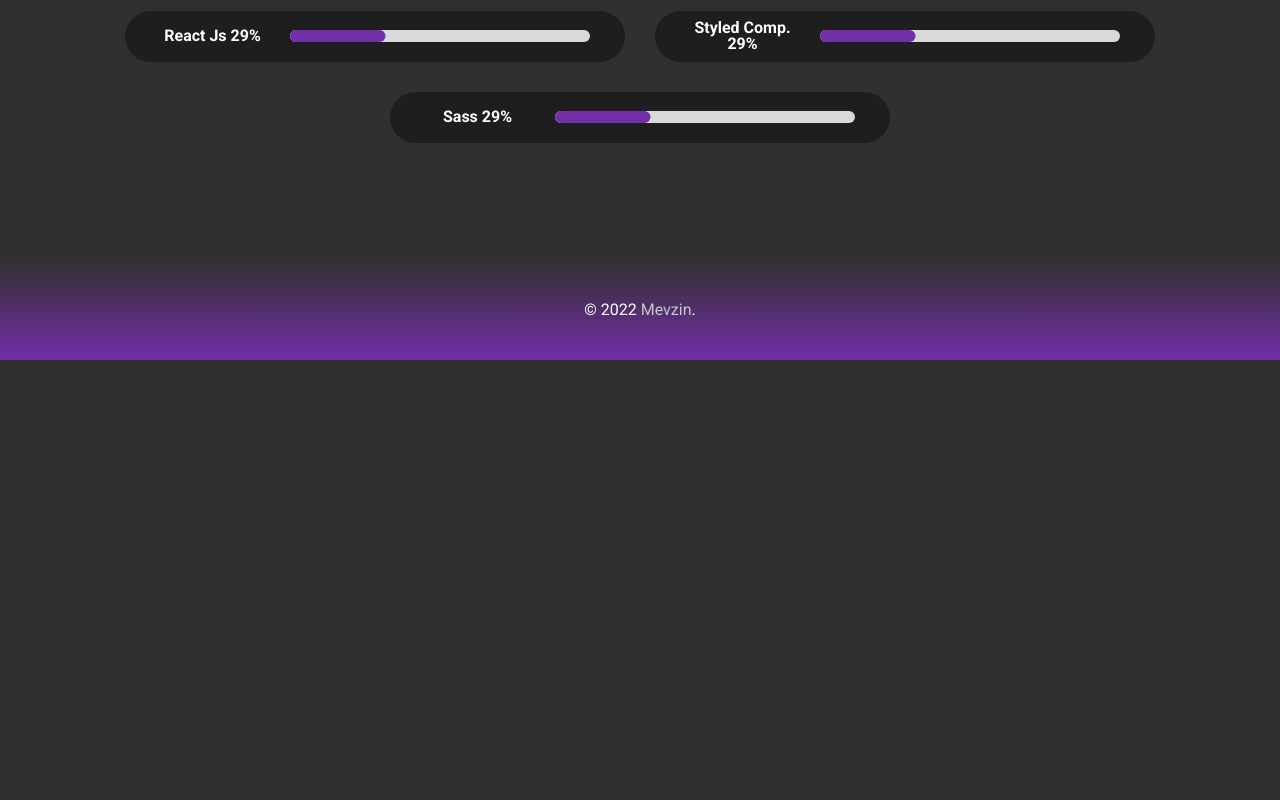
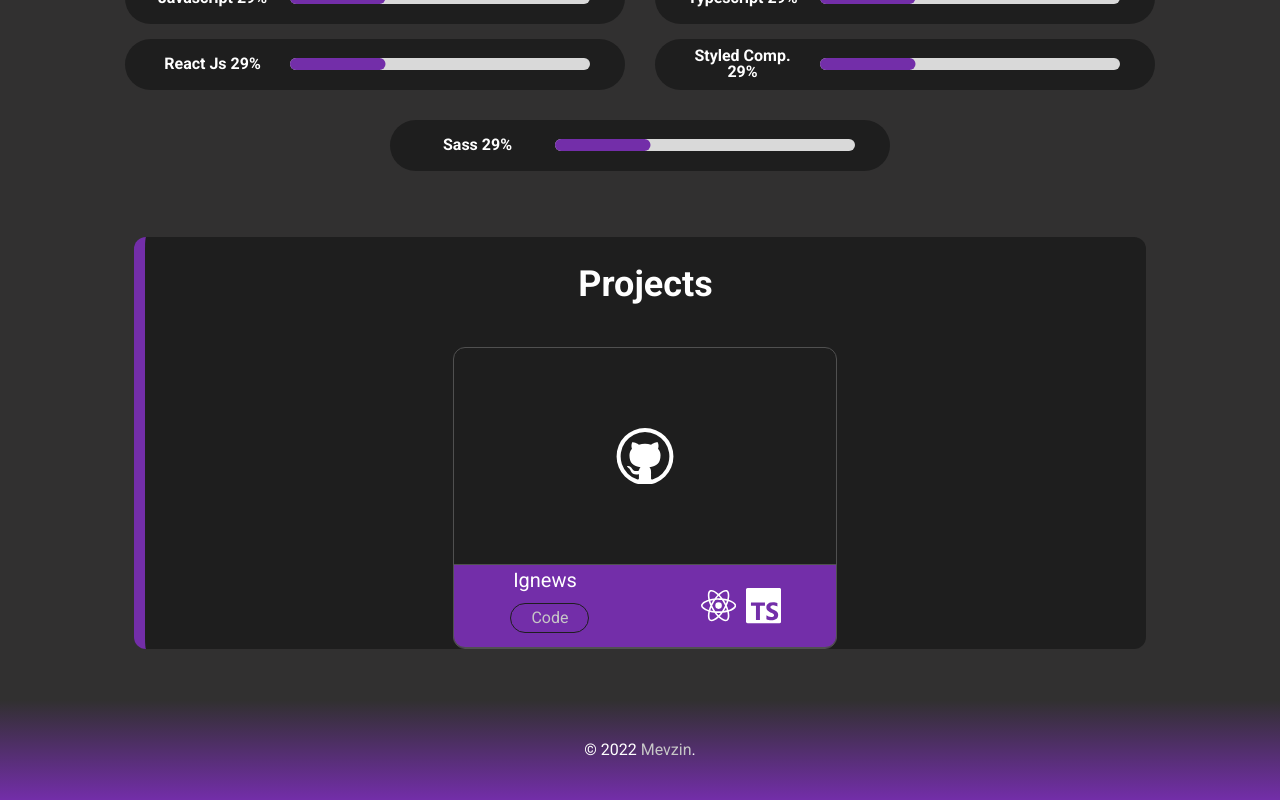
Before and after one commit to Mevzin/portfolio, a Next.js app: page / in a window 1280 px wide. Shown: the part 1194-1994 px from the top of the page. Before the commit the page ends 1554 px from the top, so only its background shows below. Built offline with nearby package versions, Linux system fonts and the light colour scheme.

Commit message:
Add card to project

```diff
--- /dev/null
+++ b/components/CardProject/index.tsx
@@ -0,0 +1,66 @@
+import styles from "./styles.module.scss";
+import {
+  SiJavascript,
+  SiTypescript,
+  SiNodedotjs,
+  SiHtml5,
+  SiSass,
+  SiReact,
+  SiAngularjs,
+} from "react-icons/si";
+
+import { VscGithub } from "react-icons/vsc";
+
+interface IProjectProps {
+  imageUrl?: string;
+  title?: string;
+  viewUrl?: string;
+  codeUrl?: string;
+  languages: string[];
+}
+
+export default function CardProject({
+  imageUrl,
+  title,
+  codeUrl,
+  languages,
+  viewUrl,
+}: IProjectProps) {
+
+  function iconValid(iconName: string) {
+    switch (iconName) {
+      case "react":
+        return <SiReact />;
+      case "angular":
+        return <SiAngularjs />;
+      case "javascript":
+        return <SiJavascript />;
+      case "typescript":
+        return <SiTypescript />;
+      case "nodejs":
+        return <SiNodedotjs />;
+      case "scss":
+        return <SiSass />;
+      case "html":
+        return <SiHtml5 />;
+    }
+  }
+
+  return (
+    <div className={styles.containerCard}>
+      {imageUrl ? <img src="/assets/HomeIgnews.png" alt="ignews" /> : <VscGithub />}
+      <div className={styles.footerCard}>
+        <div className={styles.actionsCard}>
+          <h1>Ignews</h1>
+          <div className={styles.buttonsAction}>
+            {codeUrl ? <a href={codeUrl} target="blank">Code</a> : null}
+            {viewUrl ? <a href={viewUrl} target="blank">View</a> : null}
+          </div>
+        </div>
+        <div className={styles.languagesIcons}>
+          {languages.map((language) =>  iconValid(language) )}
+        </div>
+      </div>
+    </div>
+  );
+}
--- /dev/null
+++ b/components/CardProject/styles.module.scss
@@ -0,0 +1,95 @@
+.containerCard{
+  display: flex;
+  flex-direction: column;
+  align-items: center;
+  width: 382px;
+  height: 300px;
+  background: var(--gray-900);
+  border-radius: 12px;
+  border: 1px solid #505050;
+
+  > img {
+    width: 100%;
+    border-radius: 12px 12px 0 0;
+  }
+
+  > svg {
+    margin: 80px 0;
+    width: 100%;
+    height: 70%;
+  }
+}
+
+.footerCard {
+  display: flex;
+  flex-direction: row;
+  align-items: center;
+  justify-content: space-between;
+  width: 100%;
+  height: 100%;
+  background-color: var(--purple-900);
+  border-radius: 0 0 12px 12px;
+  border: 1px solid #505050;
+}
+
+.actionsCard {
+  display: flex;
+  flex-direction: column;
+  align-items: center;
+  justify-content: center;
+  height: 100%;
+  width: 50%;
+
+  > h1 {
+    margin-top: 5px;
+    font-family: Roboto, "Helvetica Neue",;
+    font-size: 1.25rem;
+  }
+
+
+}
+
+.buttonsAction {
+  display: flex;
+  flex-direction: row;
+  align-items: center;
+  justify-content: center;
+  width: 100%;
+  height: 100%;
+
+  a {
+    display: flex;
+    align-items: center;
+    justify-content: center;
+    text-decoration: none;
+    background-color: var(--purple-900);
+    color: var(--gray-100);
+    border: 1px solid var(--gray-900);
+    border-radius: 50px;
+    width: 77px;
+    height: 28px;
+    font-size: 1rem;
+    margin-left: 10px;
+    transition: 0.3s;
+
+    &:hover{
+      background-color: var(--gray-100);
+      color: var(--gray-900);
+    }
+  }
+}
+
+.languagesIcons {
+  display: flex;
+  flex-direction: row;
+  align-items: center;
+  justify-content: center;
+  width: 50%;
+  height: 100%;
+  font-size: 2.2rem;
+  padding: 0 10px;
+
+  > svg {
+    margin-left: 10px;
+  }
+}
--- a/components/CardProjects/index.tsx
+++ b/components/CardProjects/index.tsx
@@ -1,4 +1,19 @@
+import CardProject from '../CardProject';
+import styles from './styles.module.scss'
+
 export default function CardProjects() {
 
-  return null;
+  return (
+    <div className={styles.containerCard}>
+      <h1>Projects</h1>
+      <div className={styles.contentCard}>
+        <CardProject
+          title="Ignews"
+          codeUrl="https://github.com/Mevzin/ignews"
+          languages={['react', 'typescript',]}
+          viewUrl=""
+        />
+      </div>
+    </div>
+  );
 }
--- /dev/null
+++ b/components/CardProjects/styles.module.scss
@@ -0,0 +1,18 @@
+.containerCard {
+  display: flex;
+  flex-direction: column;
+  align-items: center;
+  width: 85%;
+  background: var(--gray-900);
+  border-radius: 12px;
+  border-left: 11px solid var(--purple-900);
+
+
+  > h1 {
+    font-family: Roboto, "Helvetica Neue",;
+    font-size: 2.25rem;
+    font-weight: bold;
+    margin-bottom: 1rem;
+    padding: 29px 0;
+  }
+}
--- a/package.json
+++ b/package.json
@@ -13,12 +13,14 @@
     "rc-progress": "^3.2.4",
     "react": "18.0.0",
     "react-awesome-reveal": "^3.8.1",
-    "react-dom": "18.0.0"
+    "react-dom": "18.0.0",
+    "react-icons": "^4.3.1"
   },
   "devDependencies": {
     "@types/node": "17.0.23",
     "@types/react": "18.0.1",
     "@types/react-dom": "18.0.0",
+    "@types/react-icons": "^3.0.0",
     "eslint": "8.13.0",
     "eslint-config-next": "12.1.4",
     "sass": "^1.50.0",
--- a/pages/home.module.scss
+++ b/pages/home.module.scss
@@ -45,13 +45,12 @@
   padding: 3.188rem 0;
 
 
-    h1 {
-      font-family: Roboto;
-      font-size: 1.5rem;
-      font-weight: 700;
-      color: var(--white-900);
-      text-align: center;
-    }
+  h1 {
+    font-family: Roboto, "Helvetica Neue",;
+    font-size: 2.25rem;
+    font-weight: bold;
+    margin-bottom: 1rem;
+  }
 
 
 }
--- a/pages/index.tsx
+++ b/pages/index.tsx
@@ -1,6 +1,7 @@
 /* eslint-disable react/no-unescaped-entities */
 /* eslint-disable @next/next/no-img-element */
 import CardAboutMe from "../components/CardAboutMe";
+import CardProjects from "../components/CardProjects";
 import ProgressBarSkills from "../components/ProgressBarSkills/inde";
 import styles from "./home.module.scss";
 
@@ -72,6 +73,7 @@ export default function Home() {
           color="var(--purple-900)"
        />
       </div>
+      <CardProjects />
     </div>
   );
 }
--- a/styles/globals.scss
+++ b/styles/globals.scss
@@ -9,7 +9,7 @@
   --gray-500: #424242;
   --gray-600: #505050;
   --gray-900: #1E1E1E;
-  --purple-900: #732ea9;
+  --purple-900: #732EA9;
   --background: #313030;
 }
 
```
Also changed, not shown: public/assets/HomeIgnews.png (added), 1 other file (tests, documents, lock files or other folders).
